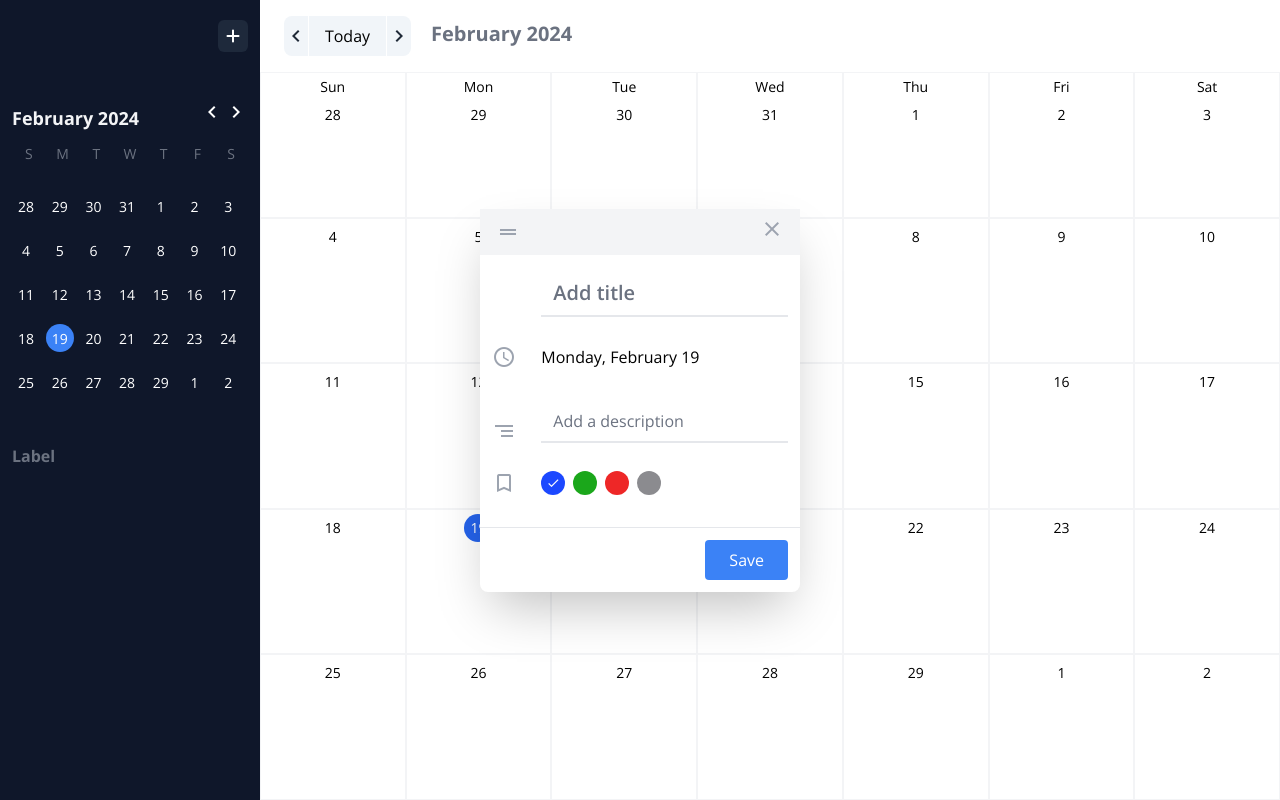
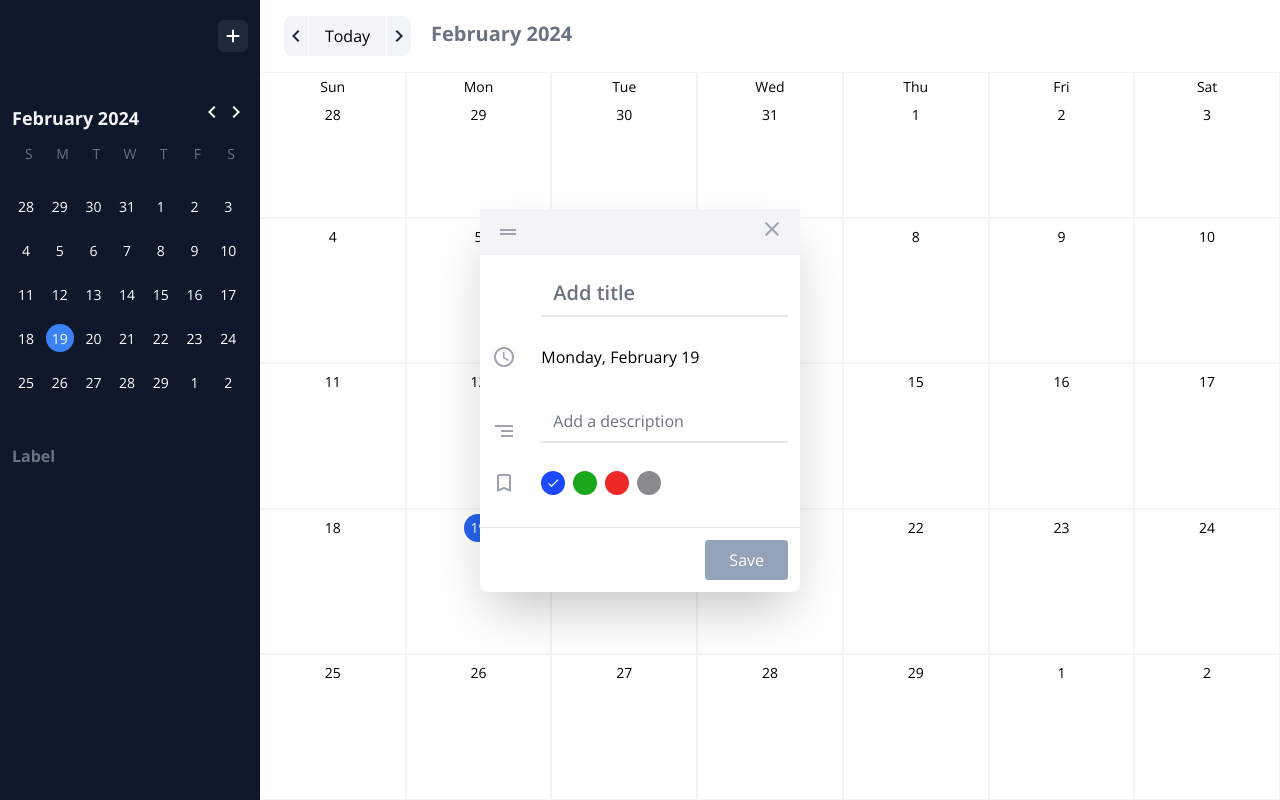
Before and after one commit to AmirFamili/calendar-app, a React (Create React App) app: page /calendar-app/day in a window 1280 px wide. Both pictures are taken after a click on the button 232 px from the left and 36 px from the top of the page. Built offline with nearby package versions, Linux system fonts and the light colour scheme.

Commit message:
Add popups component

```diff
--- a/src/App.js
+++ b/src/App.js
@@ -6,10 +6,12 @@ import { Sidebar } from "./components/Sidebar";
 import { Month } from "./components/Month";
 import GlobalContext from "./context/GlobalContext";
 import EventModal from "./components/EventModal";
+import { Popups } from "./components/Popups";
+
 
 function App() {
   const [currentMonth, setCurrentMonth] = useState(getMonth());
-  const { monthIndex,showEventModal  } = useContext(GlobalContext);
+  const { monthIndex,showEventModal,showPopup  } = useContext(GlobalContext);
 
   useEffect(() => {
     setCurrentMonth(getMonth(monthIndex));
@@ -17,8 +19,8 @@ function App() {
 
   return (
     <React.Fragment>
+     {showPopup && <Popups/>}
       {showEventModal &&  <EventModal/>}
-
       <div className="flex flex-1">
         <Sidebar />
         <div className="h-screen w-full flex flex-col">
--- a/src/components/Day.js
+++ b/src/components/Day.js
@@ -40,7 +40,7 @@ export const Day = ({ day, rowIdx }) => {
           <div
             key={idx}
             onClick={() => setSelectedEvent(evt)}
-            className={`${evt.label} p-1 mr-3 text-gray-200 text-sm rounded mb-1 truncate`}
+            className={`${evt.label}-box p-1 mr-3 ml-1 text-gray-200 text-sm rounded-r mb-1 truncate`}
           >
             {evt.title}
           </div>
--- a/src/components/EventModal.js
+++ b/src/components/EventModal.js
@@ -1,30 +1,68 @@
-import React, { useContext, useState } from "react";
+import React, { useContext, useState, useEffect } from "react";
 import GlobalContext from "../context/GlobalContext";
-const labelsClasses = ["blue","green","red", "gray" ];
-
+const labelsClasses = ["blue", "green", "red", "gray"];
 
 export default function EventModal() {
-  const { setShowEventModal, daySelected, dispatchCalEvent, selectedEvent } = useContext(GlobalContext);
-  const [title, setTitle] = useState(selectedEvent?selectedEvent.title:'');
-  const [description, setDescription] = useState(selectedEvent?selectedEvent.title:'');
-  const [selectedLabel, setSelectedLabel] = useState(selectedEvent?labelsClasses.find((lbl)=>lbl===selectedEvent.label):labelsClasses[0]);
+  const {
+    setShowEventModal,
+    daySelected,
+    dispatchCalEvent,
+    selectedEvent,
+    setShowPopup,
+    confirmation,
+    setConfirmation,
+    popupModel,
+    setPopupModel,
+  } = useContext(GlobalContext);
 
-  const handleSubmit = (e) => {
-    e.preventDefault();
+  const [title, setTitle] = useState(selectedEvent ? selectedEvent.title : "");
+  const [description, setDescription] = useState(
+    selectedEvent ? selectedEvent.description : ""
+  );
+  const [selectedLabel, setSelectedLabel] = useState(
+    selectedEvent
+      ? labelsClasses.find((lbl) => lbl === selectedEvent.label)
+      : labelsClasses[0]
+  );
+  useEffect(() => {
+    if (popupModel === "save") {
+      if (confirmation) {
         const calendarEvent = {
           title,
           description,
           label: selectedLabel,
           day: daySelected.valueOf(),
-      id:selectedEvent?selectedEvent.id: Date.now(),
+          id: selectedEvent ? selectedEvent.id : Date.now(),
         };
-    if(selectedEvent){
+        if (selectedEvent) {
           dispatchCalEvent({ type: "update", payload: calendarEvent });
-    }else{
+        } else {
           dispatchCalEvent({ type: "push", payload: calendarEvent });
         }
+        setShowEventModal(false);
+        setConfirmation(false);
+        setPopupModel(null);
+      }
+    } else if (popupModel === "close") {
+      if (confirmation) {
+        setShowEventModal(false);
+        setConfirmation(false);
+        setPopupModel(null);
+      }
+    }else if(popupModel === "delete"){
+      if (confirmation) {
+      dispatchCalEvent({ type: "delete", payload: selectedEvent });
+      setShowEventModal(false);
+      setConfirmation(false);
+      setPopupModel(null);
+      }
+    }
+  }, [confirmation]);
 
-    setShowEventModal(false);
+  const handleSubmit = (e) => {
+    e.preventDefault();
+    setPopupModel("save");
+    setShowPopup(true);
   };
 
   return (
@@ -35,23 +73,30 @@ export default function EventModal() {
             drag_handle
           </span>
           <div>
-            {selectedEvent && ( <span
-              onClick={() =>{ dispatchCalEvent({type:"delete", payload:selectedEvent});
-              setShowEventModal(false)}}
+            {selectedEvent && (
+              <span
+                onClick={() => {
+                  setPopupModel("delete");
+                  setShowPopup(true);
+
+                }}
                 className="material-icons-outlined text-gray-400 cursor-pointer"
               >
                 delete
-            </span>)}
+              </span>
+            )}
             <button>
               <span
-              onClick={() => setShowEventModal(false)}
+                onClick={() => {
+                  setPopupModel("close");
+                  setShowPopup(true);
+                }}
                 className="material-icons-outlined text-gray-400"
               >
                 close
               </span>
             </button>
           </div>
-
         </header>
         <div className="p-3">
           <div className="grid grid-cols-1/5 items-end gap-y-7">
@@ -89,7 +134,7 @@ export default function EventModal() {
                 <span
                   key={i}
                   onClick={() => setSelectedLabel(lblClass)}
-                  className={`${lblClass} w-6 h-6 rounded-full flex items-center justify-center cursor-pointer`}
+                  className={`${lblClass}-circle w-6 h-6 rounded-full flex items-center justify-center cursor-pointer`}
                 >
                   {selectedLabel === lblClass && (
                     <span className="material-icons-outlined text-white text-sm">
@@ -102,13 +147,29 @@ export default function EventModal() {
           </div>
         </div>
         <footer className="flex justify-end border-t p-3 mt-5">
+          <div className="group relative">
             <button
               type="submit"
-            className="bg-blue-500 hover:bg-blue-600 px-6 py-2 rounded text-white"
+              className={
+                title
+                  ? "bg-blue-500 hover:bg-blue-600 px-6 py-2 rounded text-white "
+                  : "bg-slate-400 px-6 py-2 rounded text-white"
+              }
+              disabled={title ? false : true}
               onClick={handleSubmit}
             >
               Save
             </button>
+            <div
+              className={
+                title
+                  ? "hidden"
+                  : "text-center absolute right-0 w-44 bg-slate-200 rounded py-2 px-2 text-slate-800  text-sm mt-2 hidden group-hover:block shadow-md"
+              }
+            >
+              Title cannot be empty!
+            </div>
+          </div>
         </footer>
       </form>
     </div>
--- /dev/null
+++ b/src/components/Popups.js
@@ -0,0 +1,39 @@
+import React, { useContext } from "react";
+import GlobalContext from "../context/GlobalContext";
+
+export const Popups = () => {
+  const { setShowPopup, setConfirmation, popupModel } =
+    useContext(GlobalContext);
+  return (
+    <div className="h-screen w-full fixed left-0 top-0 flex justify-center items-center z-50">
+      <div className="bg-gray-200 shadow-lg p-10 rounded-lg ">
+        <h3 className="p-2">
+          {popupModel === "save"
+            ? "Are you sure you want to save?"
+            :popupModel === "close"? "Unsaved changes, do you want to close?":'Do you want to delete this Event?'}
+        </h3>
+        <div className="flex justify-center items-center mt-3">
+          <button
+            className="py-1 px-4 mx-1 border rounded-md  shadow-sm bg-slate-50 hover:bg-blue-600 hover:text-white"
+            onClick={() => {
+              setConfirmation(false);
+              setShowPopup(false);
+            }}
+          >
+            No
+          </button>
+          <button
+            className="py-1 px-4 mx-1 border rounded-md shadow-sm bg-slate-50
+          hover:bg-blue-600 hover:text-white"
+            onClick={() => {
+              setConfirmation(true);
+              setShowPopup(false);
+            }}
+          >
+            Yes
+          </button>
+        </div>
+      </div>
+    </div>
+  );
+};
--- a/src/context/ContextWrapper.js
+++ b/src/context/ContextWrapper.js
@@ -32,12 +32,12 @@ export default function ConextWrapper(props) {
     [],
     initEvents
   );
-
+  const [showPopup, setShowPopup] = useState(false);
+  const [confirmation, setConfirmation ] = useState(null);
+  const [popupModel,setPopupModel]=useState(null);
   useEffect(() => {
     localStorage.setItem("savedEvents", JSON.stringify(savedEvents));
   }, [savedEvents]);
-
-
 
   const filteredEvents = useMemo(() => {
     return savedEvents.filter((evt) =>
@@ -48,28 +48,20 @@ export default function ConextWrapper(props) {
     );
   }, [savedEvents, labels]);
 
-
-
   useEffect(() => {
     setLabels((prevLabels) => {
-      return [...new Set(savedEvents.map((evt) => evt.label))].map(
-        (label) => {
-          const currentLabel = prevLabels.find(
-            (lbl) => lbl.label === label
-          );
-          return {
-            label,
-            checked: currentLabel ? currentLabel.checked : true,
-          };
-        }
-      );
+      return [...new Set(savedEvents.map((evt) => evt.label))].map((label) => {
+        const currentLabel = prevLabels.find((lbl) => lbl.label === label);
+        return {
+          label,
+          checked: currentLabel ? currentLabel.checked : true,
+        };
+      });
     });
   }, [savedEvents]);
 
   function updateLabel(label) {
-    setLabels(
-      labels.map((lbl) => (lbl.label === label.label ? label : lbl))
-    );
+    setLabels(labels.map((lbl) => (lbl.label === label.label ? label : lbl)));
   }
 
   useEffect(() => {
@@ -83,11 +75,6 @@ export default function ConextWrapper(props) {
       setMonthIndex(smallCalendarMonth);
     }
   }, [smallCalendarMonth]);
-
-
-
-
-
 
   return (
     <GlobalContext.Provider
@@ -108,7 +95,12 @@ export default function ConextWrapper(props) {
         setLabels,
         updateLabel,
         filteredEvents,
-
+        showPopup,
+        setShowPopup,
+        confirmation,
+        setConfirmation,
+        popupModel,
+        setPopupModel
       }}
     >
       {props.children}
--- a/src/index.css
+++ b/src/index.css
@@ -2,36 +2,53 @@
 @tailwind components;
 @tailwind utilities;
 
-
-.red{
-    background-color:rgb(238, 39, 39);
+.red-circle {
+  background-color: rgb(238, 39, 39);
+}
+.blue-circle {
+  background-color: rgb(28, 72, 255);
+}
+.green-circle {
+  background-color: rgb(27, 167, 27);
+}
+.gray-circle {
+  background-color: rgb(139, 139, 143);
+}
+.red-box {
+  background-color: rgb(245, 214, 214);
+  border-left: 2px rgb(238, 39, 39) solid;
+  color: rgb(203, 14, 14);
 }
 
-.green{
-    background-color:rgb(27, 167, 27);
+.blue-box {
+  background-color: rgb(197, 207, 248);
+  border-left: 2px rgb(28, 72, 255) solid;
+  color: rgb(1, 44, 217);
+}
+.green-box {
+  background-color: rgb(207, 245, 207);
+  border-left: 2px rgb(27, 167, 27) solid;
+  color: rgb(13, 117, 13);
 }
 
-.blue{
-    background-color: rgb(28, 72, 255);
-}
-.gray{
-    background-color: rgb(139, 139, 143);
+.gray-box {
+  background-color: rgb(228, 228, 233);
+  border-left: 2px rgb(139, 139, 143) solid;
+  color: rgb(106, 106, 110);
 }
 
-
-
-.txt-red{
-    color:  rgb(238, 39, 39);
+.txt-red {
+  color: rgb(238, 39, 39);
 }
 
-.txt-blue{
-    color:  rgb(28, 72, 255);
+.txt-blue {
+  color: rgb(28, 72, 255);
 }
 
-.txt-green{
-    color:  rgb(27, 167, 27);
+.txt-green {
+  color: rgb(27, 167, 27);
 }
 
-.txt-gray{
-    color:  rgb(139, 139, 143);
+.txt-gray {
+  color: rgb(139, 139, 143);
 }
--- a/tailwind.config.js
+++ b/tailwind.config.js
@@ -8,12 +8,7 @@ module.exports = {
       },
       gridTemplateColumns:{
         "1/5": "1fr 5fr "
-      },
-      colors: {
-        'blue-main':'#3C96FF',
-        'green-main':'#41DB6D',
-
-      },
+      }
     },
   },
   plugins: [
```
Lines whose indentation alone changed are shown as unchanged.
